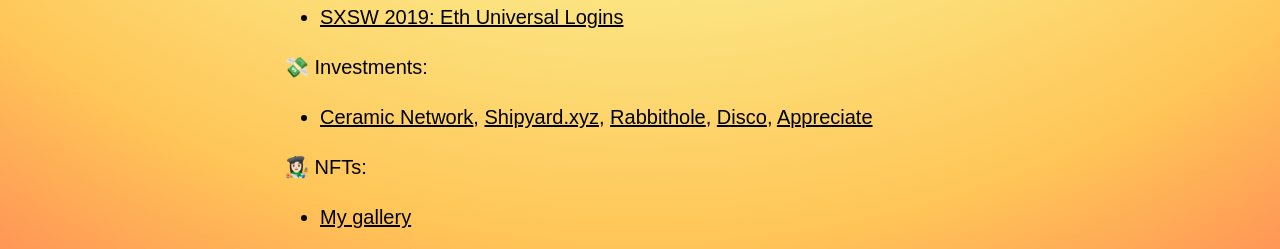
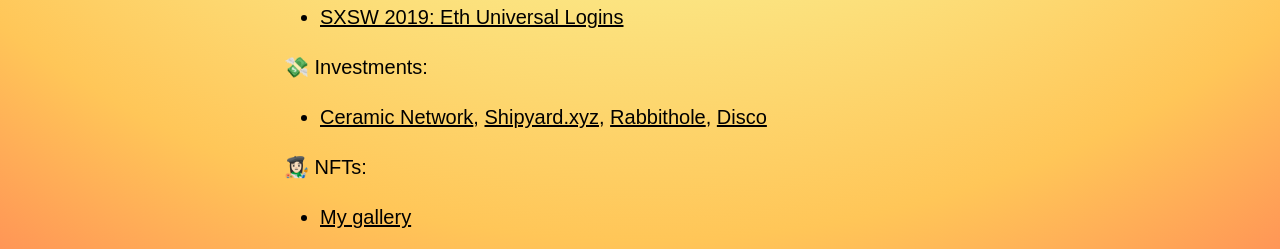
Before and after one commit to adeets-22/adeets-22.github.io, a Jekyll site: the page built from index.md, in a window 1280 px wide. Shown: the part 1901-2150 px from the top of the page. Built offline with Jekyll 4.4.1, drawn with Linux system fonts in a browser that asks for light colours.

Commit message:
Update index.md

```diff
--- a/index.md
+++ b/index.md
@@ -35,7 +35,7 @@
 - [SXSW 2019: Eth Universal Logins](https://www.youtube.com/watch?v=NhHs1lPCzK0https://www.youtube.com/watch?v=NhHs1lPCzK0)
 
 💸 Investments:
-- [Ceramic Network](https://ceramic.network/), [Shipyard.xyz](https://www.shipyard.xyz/), [Rabbithole](https://rabbithole.gg/), [Disco](https://www.disco.xyz/), [Appreciate](https://appreciate.it/)
+- [Ceramic Network](https://ceramic.network/), [Shipyard.xyz](https://www.shipyard.xyz/), [Rabbithole](https://rabbithole.gg/), [Disco](https://www.disco.xyz/)
 
 👩🏻‍🎨 NFTs:
 - [My gallery](https://gallery.so/adeets_22)
```
